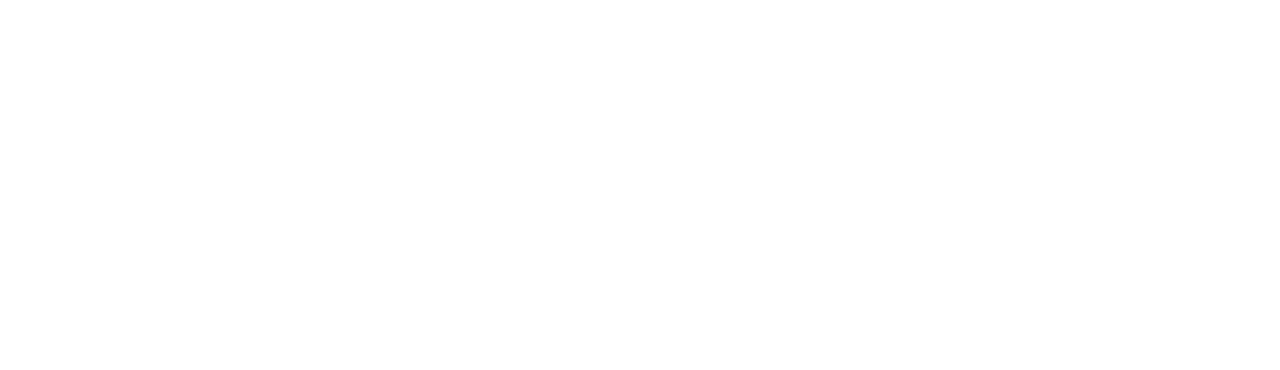
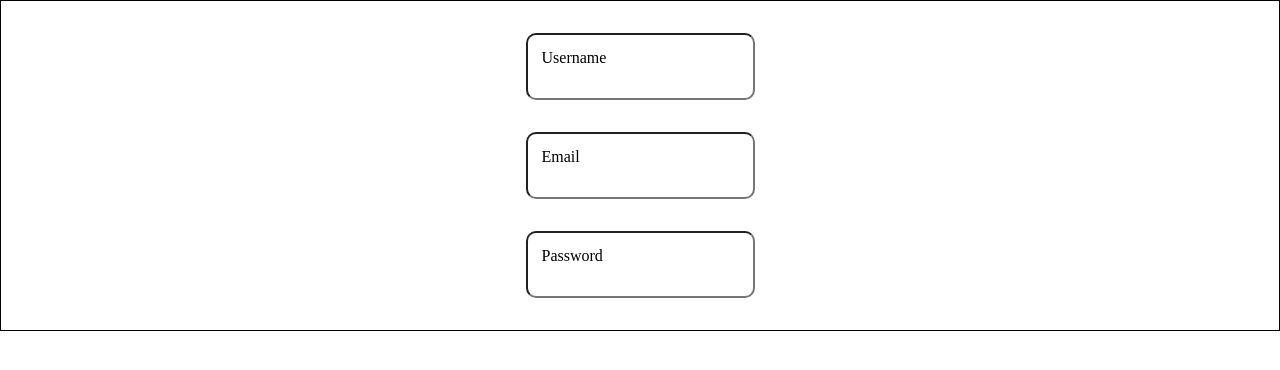
Before and after one commit to OatsProgramming/surfs-up, a Next.js app: page / in a window 1280 px wide. Shown: the top 370 px of the page. Built offline with nearby package versions, Linux system fonts and the light colour scheme.

Commit message:
initial Form added

```diff
--- /dev/null
+++ b/app/components/Form/Form.tsx
@@ -0,0 +1,40 @@
+import { useState } from "react";
+import TextField from "./TextField/TextField";
+import styles from './form.module.css'
+
+export default function Form() {
+    const [user, setUser] = useState({} as User)
+
+    function handleChange(newInfo: UserPartial) {
+        setUser({
+            ...user,
+            ...newInfo
+        })
+    }
+
+    return (
+        <form className={styles['container']}>
+            <TextField
+                onChange={handleChange}
+                value={user}
+                label={'Username'}
+                id={'username'}
+                type={'text'}
+            />
+            <TextField
+                onChange={handleChange}
+                value={user}
+                label={'Email'}
+                id={'email'}
+                type={'text'}
+            />
+            <TextField
+                onChange={handleChange}
+                value={user}
+                label={'Password'}
+                id={'password'}
+                type={'password'}
+            />
+        </form>
+    )
+}
--- /dev/null
+++ b/app/components/Form/TextField/TextField.tsx
@@ -0,0 +1,24 @@
+import styles from './textField.module.css'
+
+export default function TextField({ id, onChange, value, label, type } : TextFieldProp) {
+
+    return (
+        <div className={styles['container']}>
+            <input
+                id={id}
+                type={type}
+                value={value[id]}
+                onChange={(e) => onChange({
+                    [id] : e.target.value
+                })}
+                placeholder=" "
+            />
+            <label
+                htmlFor={id}
+                className='easeTransition'
+            >
+                {label}
+            </label>
+        </div>
+    )
+}
--- /dev/null
+++ b/app/components/Form/TextField/textField.module.css
@@ -0,0 +1,21 @@
+.container {
+    position: relative;
+}
+
+.container input {
+    padding: 1.5rem;
+    border-radius: 10px;
+    outline: none;
+}
+
+.container > label {
+    position: absolute;
+    left: 1rem;
+    top: 1rem;
+}
+
+.container > input:focus + label,
+.container > input:not(:placeholder-shown) + label {
+    top: -1rem;
+    left: 0.8rem;
+}
--- /dev/null
+++ b/app/components/Form/form.module.css
@@ -0,0 +1,19 @@
+.container {
+    display: flex;
+    border: 1px solid;
+    flex-direction: column;
+    justify-content: center;
+    align-items: center;
+    gap: 2rem;
+    padding: 2rem;
+
+    display: -webkit-box;
+    display: -ms-flexbox;
+    -webkit-box-orient: vertical;
+    -webkit-box-direction: normal;
+    -ms-flex-direction: column;
+    -webkit-box-pack: center;
+    -ms-flex-pack: center;
+    -webkit-box-align: center;
+    -ms-flex-align: center;
+}
--- a/app/globals.css
+++ b/app/globals.css
@@ -16,6 +16,12 @@ a {
   text-decoration: none;
 }
 
+.easeTransition {
+  -webkit-transition: all 200ms ease;
+  -o-transition: all 200ms ease;
+  transition: all 200ms ease;
+}
+
 @media (prefers-color-scheme: dark) {
   html {
     color-scheme: dark;
--- a/app/page.tsx
+++ b/app/page.tsx
@@ -1,11 +1,15 @@
+'use client'
+
 import { Inter } from 'next/font/google'
+import Form from './components/Form/Form'
 
 const inter = Inter({ subsets: ['latin'] })
 
 export default function Home() {
+
   return (
     <main>
-
+      <Form />
     </main>
   )
 }
```
Also changed, not shown: types.d.ts (added, +19 -0 lines).
